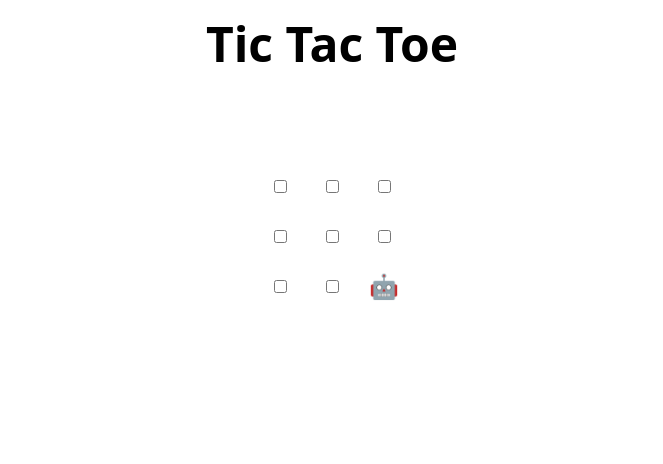
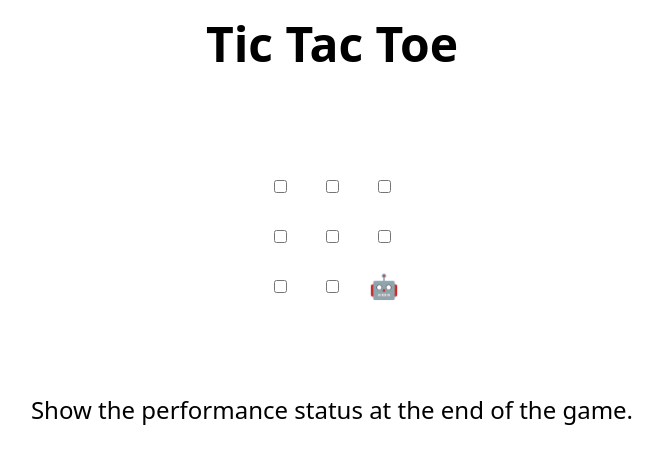
Before and after one commit to ayush9892/review-pull-requests-mlsa-technical-onboarding, a plain HTML site: page index.html in a window 1280 px wide. Shown: the whole page, without its empty margins (308-971 px from the left). Drawn offline with Linux system fonts and the light colour scheme.

Commit message:
Update index.html
Performance Status Suggestion

```diff
--- a/index.html
+++ b/index.html
@@ -47,6 +47,7 @@
   </tr>
 </table>
 
+<p> Show the performance status at the end of the game. </p>
 <h2 hidden>Game over, refresh to play again 🧑‍💻 🤖!</h2>
 
 <script>
```
